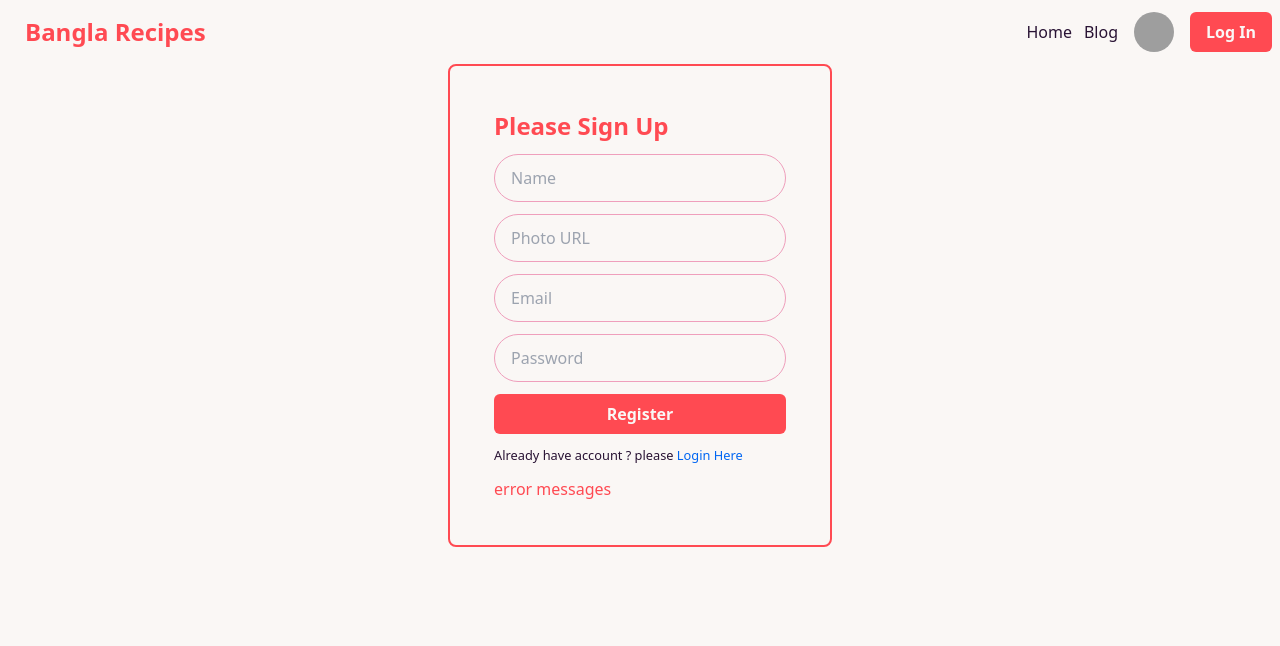
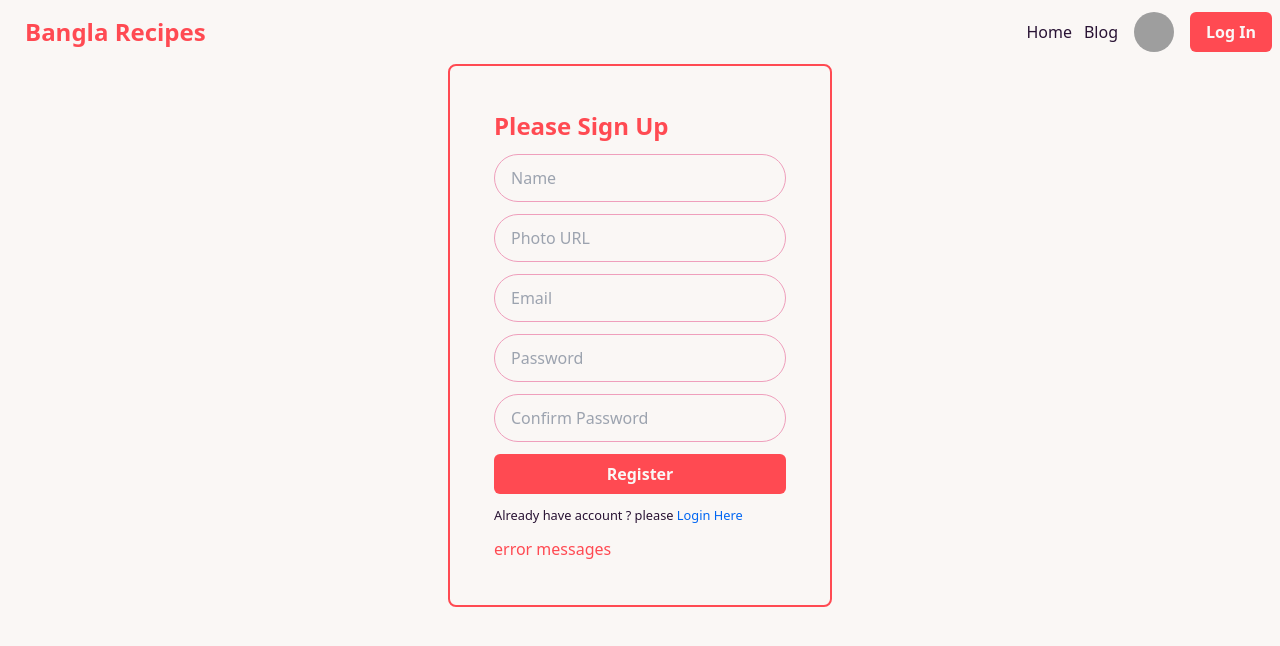
Before and after one commit to khalidhasan8880/bangla-recipes, a React (Vite) app: page /sign-up in a window 1280 px wide. Shown: the top 646 px of the page. Built offline with nearby package versions, Linux system fonts and the light colour scheme; grey boxes are pictures that could not be loaded.

Commit message:
added confirm password input field in register

```diff
--- a/src/Login&SignUp/Login/Login.jsx
+++ b/src/Login&SignUp/Login/Login.jsx
@@ -17,7 +17,7 @@ const Login = () => {
                 <input name='email' type="email" placeholder="Email" className="input input-bordered input-secondary w-full max-w-xs" />
                 <input name='password' type="password" placeholder="Password" className="input input-bordered input-secondary w-full max-w-xs" />
                 <button className='btn-custom' type='submit'>Register</button>
-                <small>New to <span className='text-pr'>Bangla Recipes</span> website ? please <Link className='text-link' to='/login'>Sign Up</Link></small>
+                <small>New to <span className='text-pr'>Bangla Recipes</span> website ? please <Link className='text-link' to='/sign-up'>Sign Up</Link></small>
                 <small className='text-pr'>error messages</small>
             </form>
         </div>
--- a/src/Login&SignUp/SignUp/SignUp.jsx
+++ b/src/Login&SignUp/SignUp/SignUp.jsx
@@ -10,6 +10,7 @@ const SignUp = () => {
         const photo = form.photo.value
         const email = form.email.value
         const password = form.password.value
+        const confirmPassword = form.confirmPassword.value
 
     }
     return (
@@ -20,6 +21,7 @@ const SignUp = () => {
                 <input name='photo' type="text" placeholder="Photo URL" className="input input-bordered input-secondary w-full max-w-xs" />
                 <input name='email' type="email" placeholder="Email" className="input input-bordered input-secondary w-full max-w-xs" />
                 <input name='password' type="password" placeholder="Password" className="input input-bordered input-secondary w-full max-w-xs" />
+                <input name='confirmPassword' type="password" placeholder="Confirm Password" className="input input-bordered input-secondary w-full max-w-xs" />
                 <button className='btn-custom' type='submit'>Register</button>
                 <small>Already have account ? please <Link className='text-link' to='/login'>Login Here</Link></small>
                 <p className='text-pr'>error messages</p>
```
